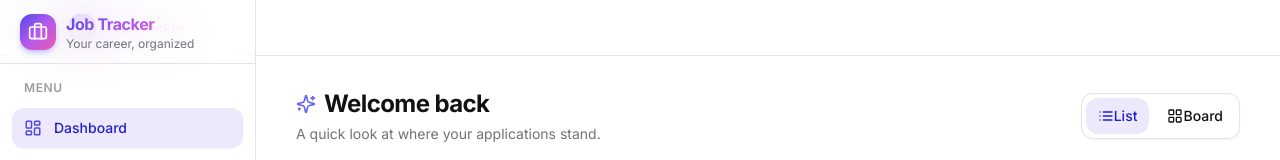
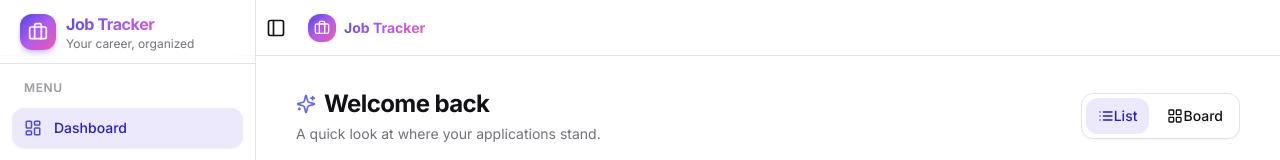
Before and after one commit to MedAmine-SUDO/job-tracker, a Next.js app: page / in a window 1280 px wide. Shown: the top 160 px of the page. Built offline with nearby package versions, Linux system fonts and the light colour scheme; no server answers.

Commit message:
fix: offset header padding so sidebar toggle is not hidden behind the sidebar

```diff
--- a/src/app/(dashboard)/layout.tsx
+++ b/src/app/(dashboard)/layout.tsx
@@ -55,7 +55,12 @@ export default function DashboardLayout({
         <Sidebar onNavigate={() => setDrawerOpen(false)} />
       </aside>
 
-      <header className="sticky top-0 z-30 flex h-14 items-center gap-3 border-b bg-background/80 px-4 backdrop-blur-xl">
+      <header
+        className={cn(
+          "sticky top-0 z-30 flex h-14 items-center gap-3 border-b bg-background/80 px-4 backdrop-blur-xl transition-[padding]",
+          collapsed ? "lg:pl-0" : "lg:pl-64"
+        )}
+      >
         <Button
           variant="ghost"
           size="icon"
```
